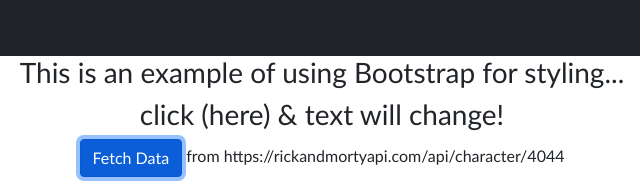
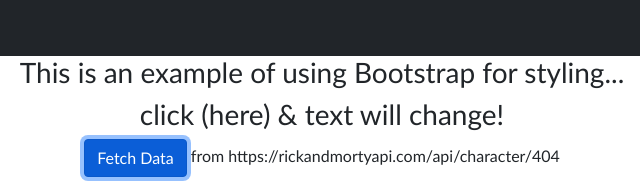
Before and after one commit to BaiGanio/js4b, a plain HTML site: page index.html in a window 1280 px wide. Both pictures are taken after a click on the button "Fetch Data". Shown: the top 184 px of the page, 318-958 px from the left. Drawn offline with nearby package versions, Linux system fonts and the light colour scheme; no server answers.

Commit message:
changed range of the random character ids

```diff
--- a/index.html
+++ b/index.html
@@ -63,7 +63,7 @@
             showSnackbar("You successfully changed the text ;)");
         }
         function fetchData() {
-            var rnd = Math.floor(Math.random() * (10000 - 1)) + 1;
+            var rnd = Math.floor(Math.random() * (1000 - 1)) + 1;
             document.getElementById("charRndId").innerText = rnd;
             var url = "https://rickandmortyapi.com/api/character/" + rnd;
             fetchIt(url);
```
